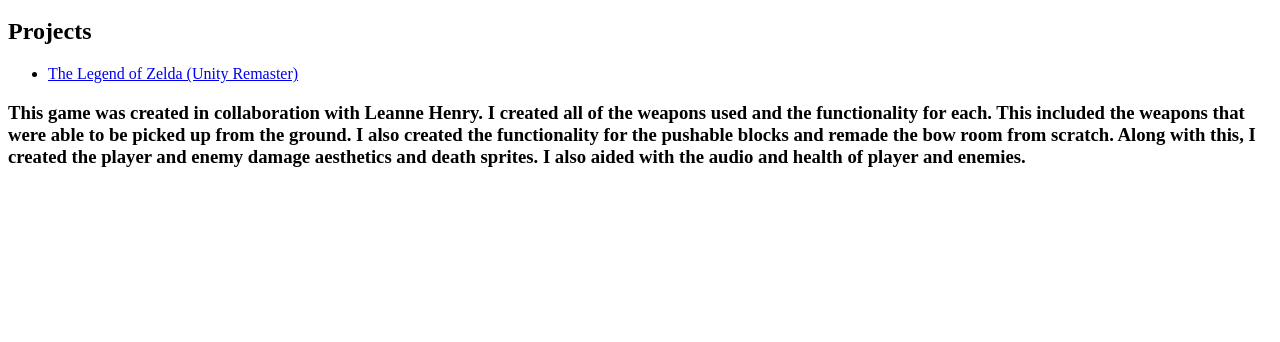
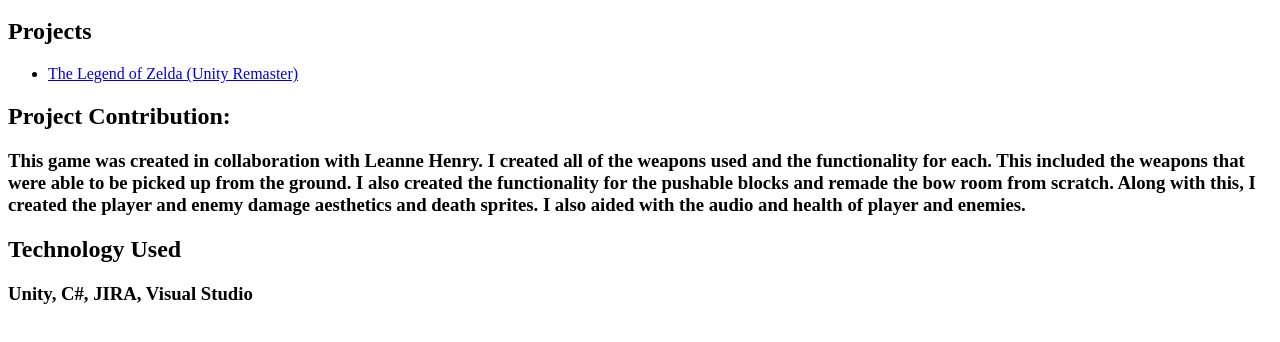
Before and after one commit to julianewberry/julianewberry.github.io, a plain HTML site: page index.html in a window 1280 px wide. Shown: the part 48-390 px from the top of the page. Drawn offline with Linux system fonts and the light colour scheme.

Commit message:
added technology

```diff
--- a/index.html
+++ b/index.html
@@ -10,8 +10,11 @@
 <li><a href="https://cdn.destructoid.com//ul/317824-zelda%20memes.jpg">The Legend of Zelda (Unity Remaster)</a></li>
 </ul>
 
+<h2>Project Contribution:</h2>
 <h3>This game was created in collaboration with Leanne Henry. I created all of the weapons used and the functionality for each. This included the weapons that were able to be picked up from the ground.
     I also created the functionality for the pushable blocks and remade the bow room from scratch. Along with this, I created the player and enemy damage aesthetics and death sprites. I also aided with the audio and health of player and enemies.</h3>
 
+<h2>Technology Used</h2>
+<h3>Unity, C#, JIRA, Visual Studio</h3>
 <!-- TIP: Rename this file "index.html", and it will become the default landing page whenever someone navigates their browser to your domain. -->
 </html>
```
